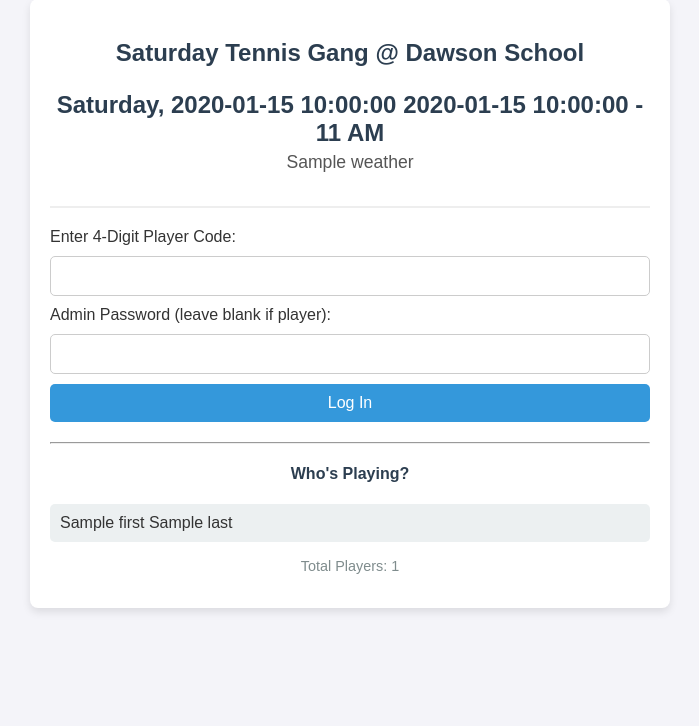
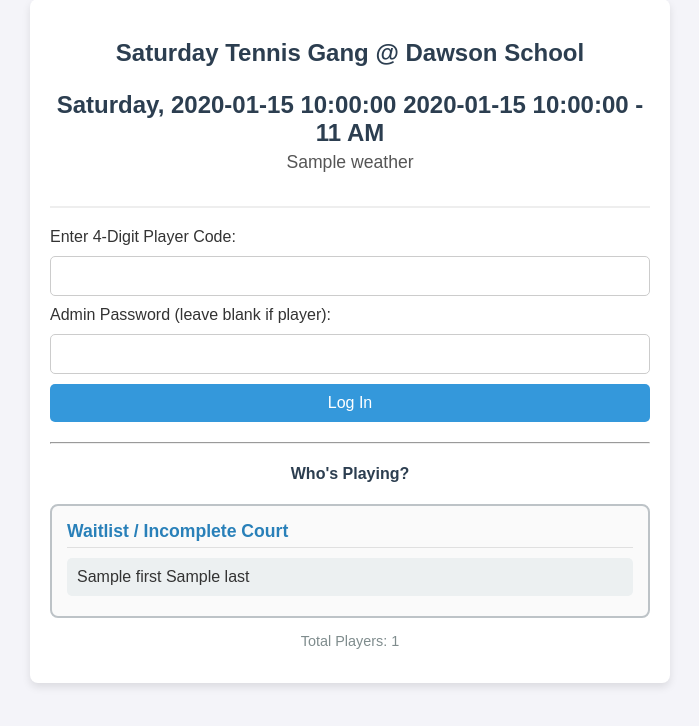
Before and after one commit to jpiccolini/saturday-tennis, a Flask app: template templates/index.html in a window 1280 px wide. Shown: the part 21-747 px from the top of the page, without its empty margins (290-989 px from the left). Run offline with Flask 3, Linux system fonts and the light colour scheme; the template is opened without the code that fills it: most values are stand-ins (such as "Sample title", 1, 10 or a date in 2020).

Commit message:
Update index.html

```diff
--- a/templates/index.html
+++ b/templates/index.html
@@ -16,8 +16,10 @@
         input, button, textarea { padding: 10px; font-size: 1em; border-radius: 5px; border: 1px solid #ccc; }
         button { background-color: #3498db; color: white; border: none; cursor: pointer; transition: 0.3s; }
         button:hover { background-color: #2980b9; }
-        .roster-list { list-style-type: none; padding: 0; }
+        .roster-list { list-style-type: none; padding: 0; margin: 0; }
         .roster-list li { background: #ecf0f1; margin: 5px 0; padding: 10px; border-radius: 5px; display: flex; justify-content: space-between;}
+        .court-box { border: 2px solid #bdc3c7; border-radius: 8px; margin-bottom: 15px; padding: 15px; background: #fafafa; }
+        .court-header { margin-top: 0; margin-bottom: 10px; border-bottom: 1px solid #e0e0e0; padding-bottom: 5px; color: #2980b9; font-size: 1.1em; font-weight: bold; }
         .admin-panel { background: #e8f4f8; padding: 15px; border-radius: 8px; margin-top: 20px; border: 1px solid #bce8f1; }
     </style>
 </head>
@@ -46,19 +48,48 @@
         <form action="/validate" method="POST">
             <label>Enter 4-Digit Player Code:</label>
             <input type="text" name="code" required pattern="\d{4}" title="Please enter exactly 4 digits.">
-
             <label>Admin Password (leave blank if player):</label>
             <input type="password" name="password">
-
             <button type="submit">Log In</button>
         </form>
     {% else %}
         <div style="text-align: center; margin-bottom: 20px;">
             <p>Welcome, <strong>{{ session.user.first }}</strong>!</p>
 
+            {% set current_user_playing = roster | selectattr("First", "equalto", session.user.first) | selectattr("Last", "equalto", session.user.last) | list %}
+
+            {% if current_user_playing %}
+                {% if is_past_deadline %}
+                    {% if has_waitlist %}
+                        <form action="/cancel" method="POST" style="display: inline-block; width: 48%;">
+                            <button type="submit" style="background-color: #8e44ad; font-size: 0.9em; padding: 10px 5px;">Drop (Waitlist Sub)</button>
+                        </form>
+                    {% else %}
+                        <form action="/provide_sub" method="POST" style="display: inline-block; width: 48%;" onsubmit="return promptSub(this);">
+                            <input type="hidden" name="sub_name" id="sub_name_input">
+                            <button type="submit" style="background-color: #d35400; font-size: 0.9em; padding: 10px 5px;">Provide Sub Info</button>
+                        </form>
+                        <script>
+                            function promptSub(form) {
+                                var sub = prompt("It is past Friday 8 AM. Please enter the name of the person subbing for you:");
+                                if (sub) {
+                                    document.getElementById('sub_name_input').value = sub;
+                                    return true;
+                                }
+                                return false;
+                            }
+                        </script>
+                    {% endif %}
+                {% else %}
+                    <form action="/cancel" method="POST" style="display: inline-block; width: 48%;">
+                        <button type="submit" style="background-color: #f39c12;">Drop Out</button>
+                    </form>
+                {% endif %}
+            {% else %}
                 <form action="/signup" method="POST" style="display: inline-block; width: 48%;">
                     <button type="submit" style="background-color: #27ae60;">Sign Up to Play</button>
                 </form>
+            {% endif %}
 
             <a href="/logout" style="display: inline-block; width: 48%; text-align: center; text-decoration: none;">
                 <button type="button" style="background-color: #e74c3c; width: 100%;">Log Out</button>
@@ -69,11 +100,22 @@
     <hr>
     <h4>Who's Playing?</h4>
     {% if roster %}
+        {% for court in roster | batch(4) %}
+            <div class="court-box">
+                <div class="court-header">
+                    {% if court|length == 4 %}
+                        Court {{ loop.index }}
+                    {% else %}
+                        Waitlist / Incomplete Court
+                    {% endif %}
+                </div>
                 <ul class="roster-list">
-            {% for player in roster %}
+                    {% for player in court %}
                         <li>{{ player.First }} {{ player.Last }}</li>
                     {% endfor %}
                 </ul>
+            </div>
+        {% endfor %}
         <p style="text-align: center; color: #7f8c8d; font-size: 0.9em;">Total Players: {{ roster|length }}</p>
     {% else %}
         <p style="text-align: center; color: #7f8c8d;">No one has signed up yet for this week. Be the first!</p>
@@ -90,16 +132,11 @@
                 <form action="/approve_message" method="POST" style="background: white; padding: 10px; border-radius: 5px; border: 1px solid #ddd;">
                     <input type="hidden" name="msg_id" value="{{ msg.id }}">
                     <p style="margin: 0 0 10px 0;"><strong>Type:</strong> {{ msg.Type }}</p>
-
                     <label>Subject:</label>
                     <input type="text" name="subject" value="{{ msg.Subject }}" required>
-
                     <label>Message Body:</label>
                     <textarea name="body" rows="6" required style="font-family: inherit;">{{ msg.Body }}</textarea>
-
-                    <button type="submit" style="background: #28a745;">
-                        Approve & Queue for Sending
-                    </button>
+                    <button type="submit" style="background: #28a745;">Approve & Queue for Sending</button>
                 </form>
                 {% endfor %}
             </div>
@@ -111,10 +148,8 @@
             <h5 style="margin-top: 0; text-align: center;">Update Schedule</h5>
             <label>Date (e.g., Apr 04, 2026):</label>
             <input type="text" name="date_string" value="{{ target_date }}" required>
-
             <label>Start Time:</label>
             <input type="text" name="time_string" value="{{ start_time }}" required>
-
             <button type="submit">Update Schedule</button>
         </form>
     </div>
```
Lines whose indentation alone changed are shown as unchanged.
